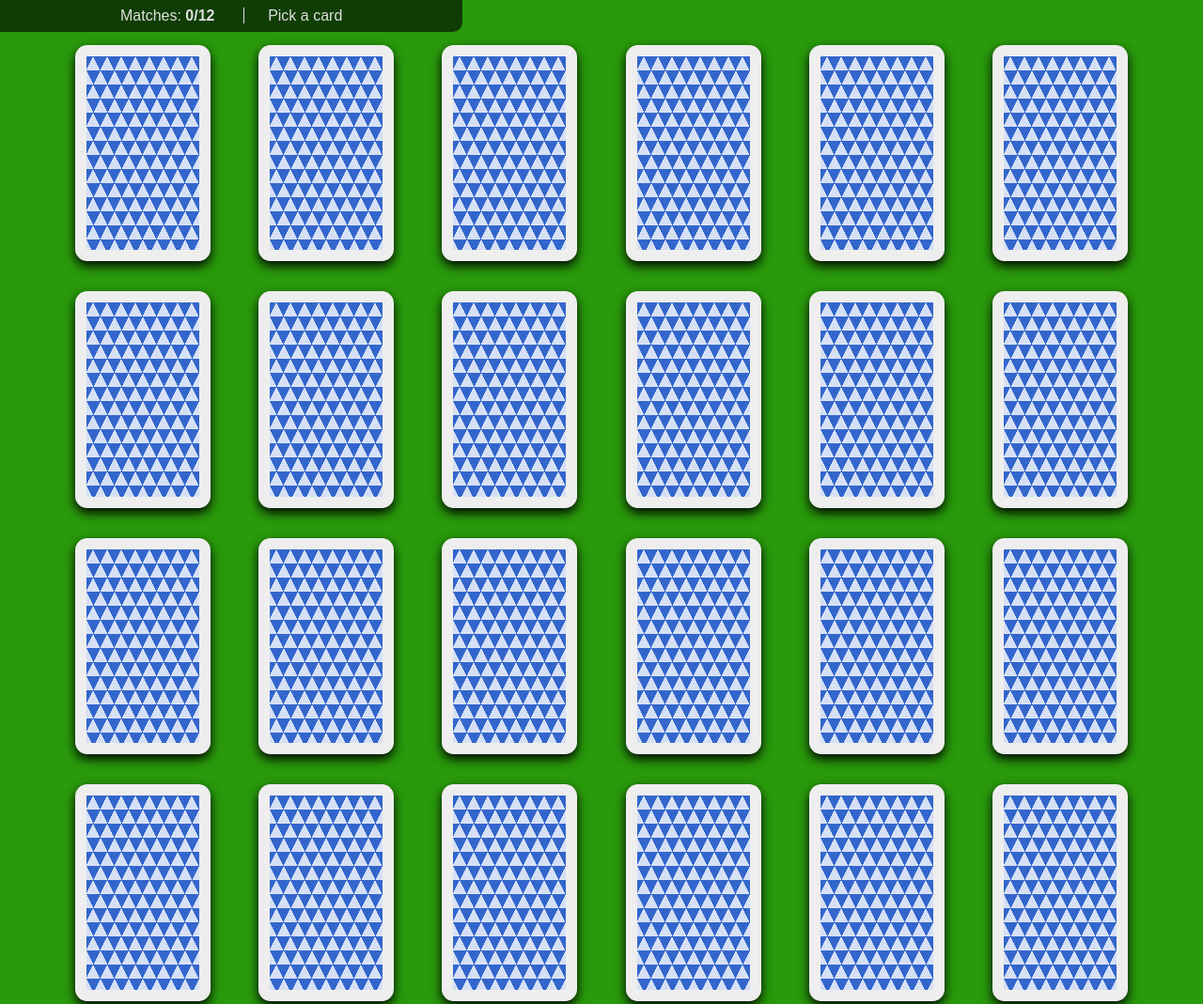
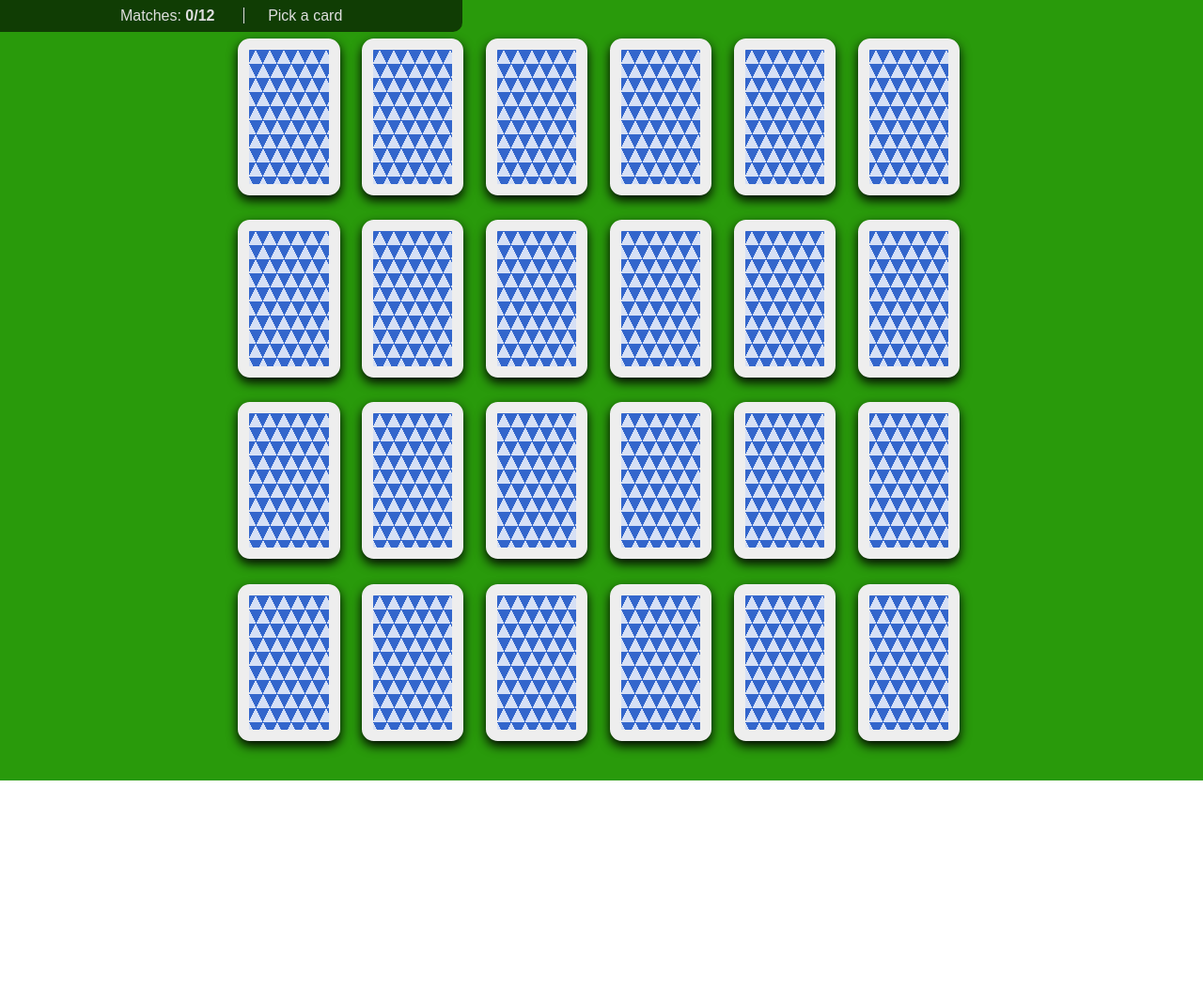
Before and after one commit to aaronldunlap/memory, a website: page index.html in a window 1280 px wide. Shown: the top 1069 px of the page at 94% size. After the commit the page ends 831 px from the top, so only its background shows below. Drawn offline with Linux system fonts and the light colour scheme.

Commit message:
Viewport tweaks

```diff
--- a/js/memory.js
+++ b/js/memory.js
@@ -158,9 +158,24 @@ function reset() {
 
 }
 
+
+
 // Update the hud with game status
 function updateHud(message = "") {
   $hud.html(`Matches: <b>${matches}/${toWin}</b> <span>${message}</span>`);
 }
 
-reset();
+$(document).ready(() => {
+
+  // Start game
+  reset();
+
+  // // Viewport scaling
+  // $(window).resize(() => {
+  //   var ratio = window.outerHeight / window.outerWidth;
+  //   if (ratio  < 1) {
+  //     $field.css('transform', `scale(${ratio})`);
+  //   }
+  // });
+
+});
--- a/scss/memory.scss
+++ b/scss/memory.scss
@@ -4,6 +4,8 @@ body {
   background: green;
   background: linear-gradient(rgba(41,154,11,1) 0%, rgba(41,154,11,1) 100%);
   font-family: sans-serif;
+  margin: 0;
+  padding: 0;
 }
 
 
@@ -43,17 +45,29 @@ body {
   align-content: flex-start;
   align-items: center;
   perspective: 1200px;
-  padding-top: 3vh;
-  margin: 0 4vh;
+  transform-origin: top center;
+
+  padding: 4vh 0 0;
+  margin: 0 auto;
+
+  height: 100%;
+  width: 100%;
+  max-width: 110vh;
+
 
   .card {
+
     $basecolor: #eeeeee;
     display: inline-block;
-    width: 12%;
-    height: 18vw;
+    width: 13%;
+    height: 0;
+    padding-top: 20%;
+
+    max-height: 235px;
+
     text-align: center;
     position: relative;
-    margin: 2vh 2vw;
+    margin: 1%;
     transition: opacity 600ms 2s ease-in, transform 2000ms ease;;
     filter: drop-shadow(0px 5px 6px #010101);
 
@@ -62,8 +76,10 @@ body {
       border: 1px solid green; // Adds a nice contrast to bg
       backface-visibility: hidden;
       position: absolute;
-      width: 100%;
-      height: 100%;
+      top: 0;
+      left: 0;
+      width: 95%;
+      height: 95%;
       display: block;
       transition: transform 700ms ease, box-shadow 300ms ease;
       transform-origin: center center;
@@ -73,8 +89,9 @@ body {
 
     .face {
       font-style: normal;
-      font-size: 8vw;
-      padding-top: 33%;
+      font-size: 7vw;
+      line-height: 0;
+      padding-top: 80%;
       background: $basecolor;
     }
     .back {
```
Also changed, not shown: js/min/memory.js (+1 -1 lines), css/memory.css.
